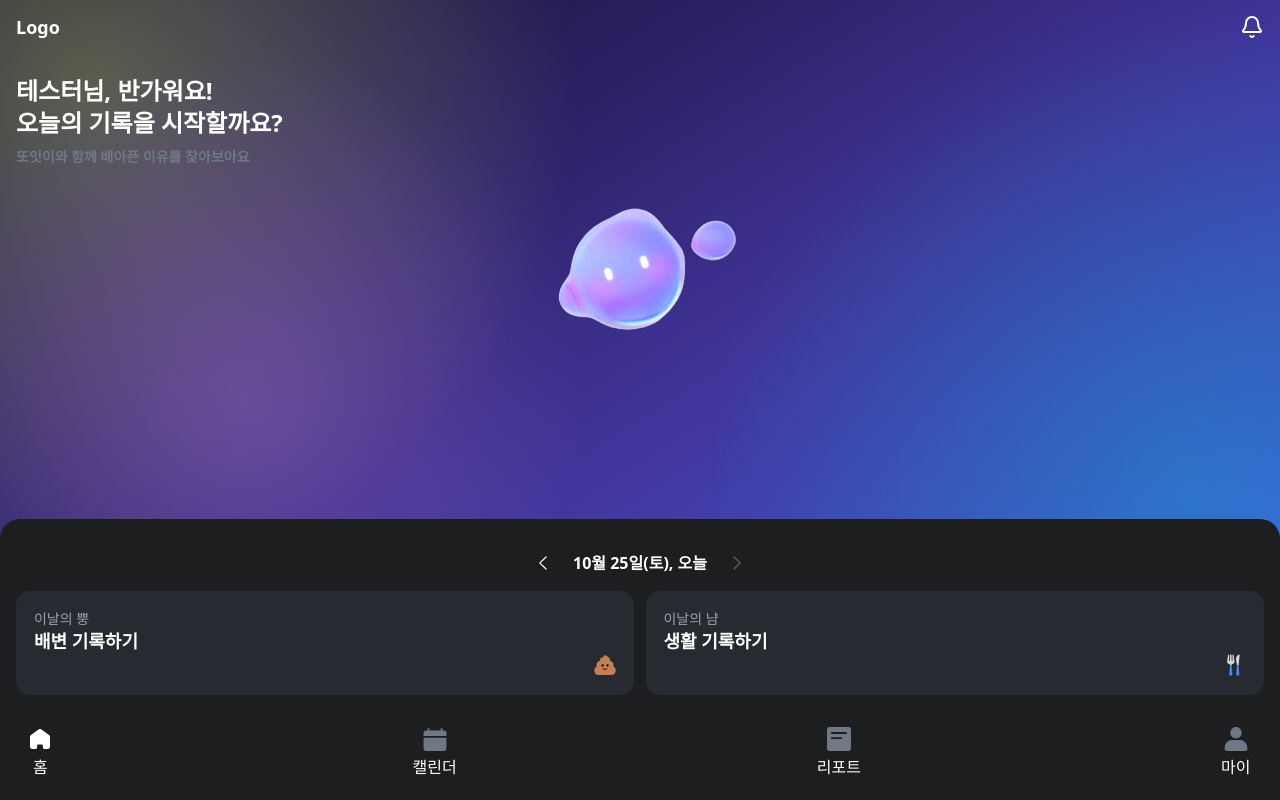
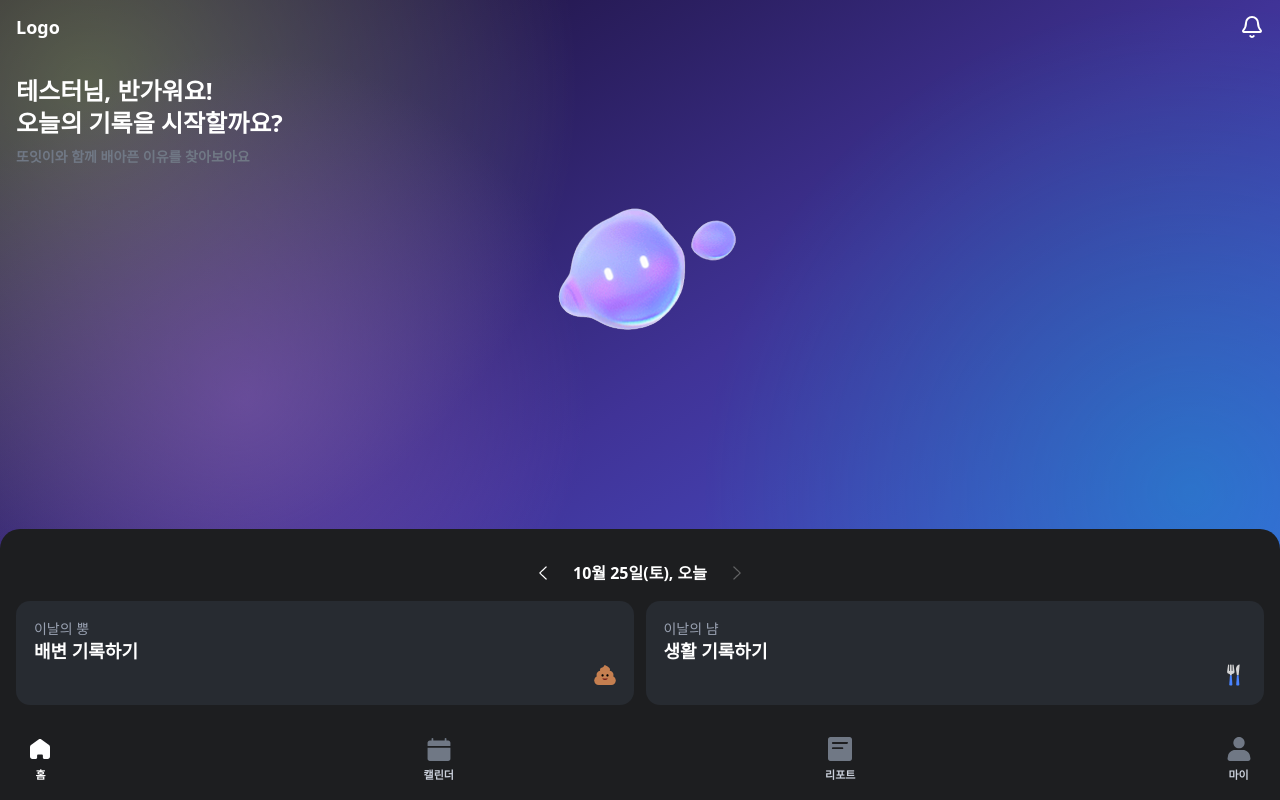
Before and after one commit to depromeet/dpm17-team4-client, a Next.js app in the folder web/: page /home in a window 1280 px wide. Built offline with nearby package versions, Linux system fonts and the light colour scheme; no server answers.

Commit message:
refactor: BottomNavigation button className for styling

```diff
--- a/web/src/app/(with-bottom-navigation)/home/_components/ui/BottomNavigation.tsx
+++ b/web/src/app/(with-bottom-navigation)/home/_components/ui/BottomNavigation.tsx
@@ -53,11 +53,12 @@ const BottomNavigation = ({ navRef }: BottomNavigationProps) => {
                   alert('아직 개발중..');
                 }
               }}
-              className="py-[1.19rem] pl-[1.78rem] pr-[1.84rem] cursor-pointer flex flex-col items-center gap-1 bg-transparent border-none text-white"
+              className={`py-[1.19rem] pl-[1.78rem] pr-[1.84rem] cursor-pointer flex flex-col items-center gap-2 bg-transparent border-none  text-button-5 ${currentTab === tab.id ? 'text-white' : 'text-gray-300'}`}
             >
               <IconComponent
                 className={cn(
-                  currentTab === tab.id ? 'text-white' : 'text-gray-500'
+                  currentTab === tab.id ? 'text-white' : 'text-gray-500',
+                  'w-[24px] h-[24px]'
                 )}
               />
               {tab.name}
```
